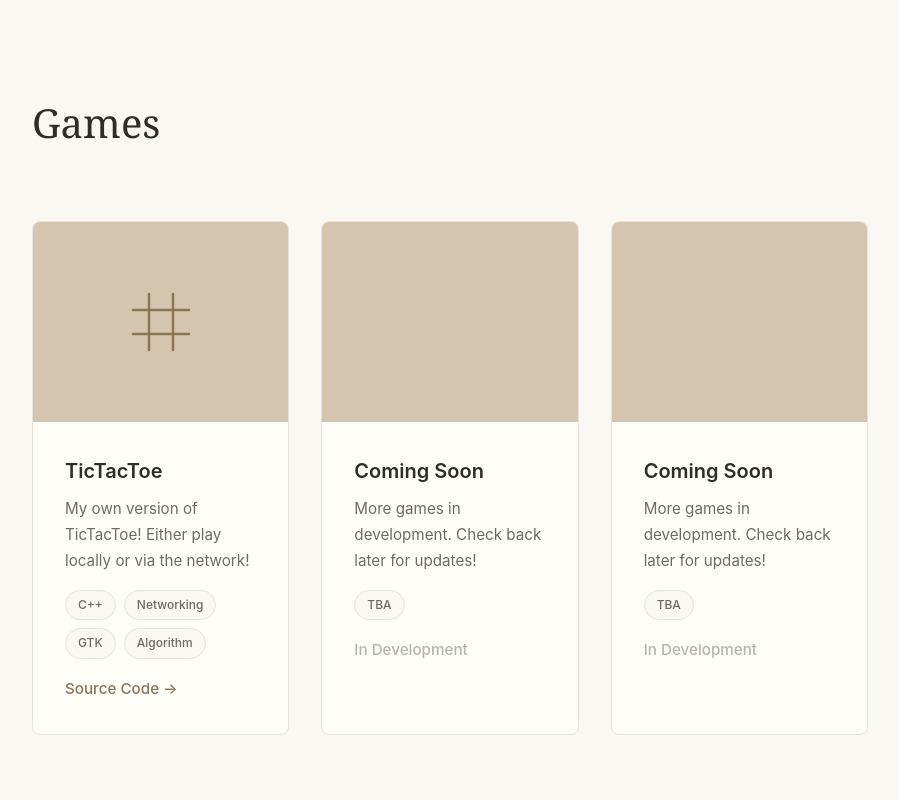
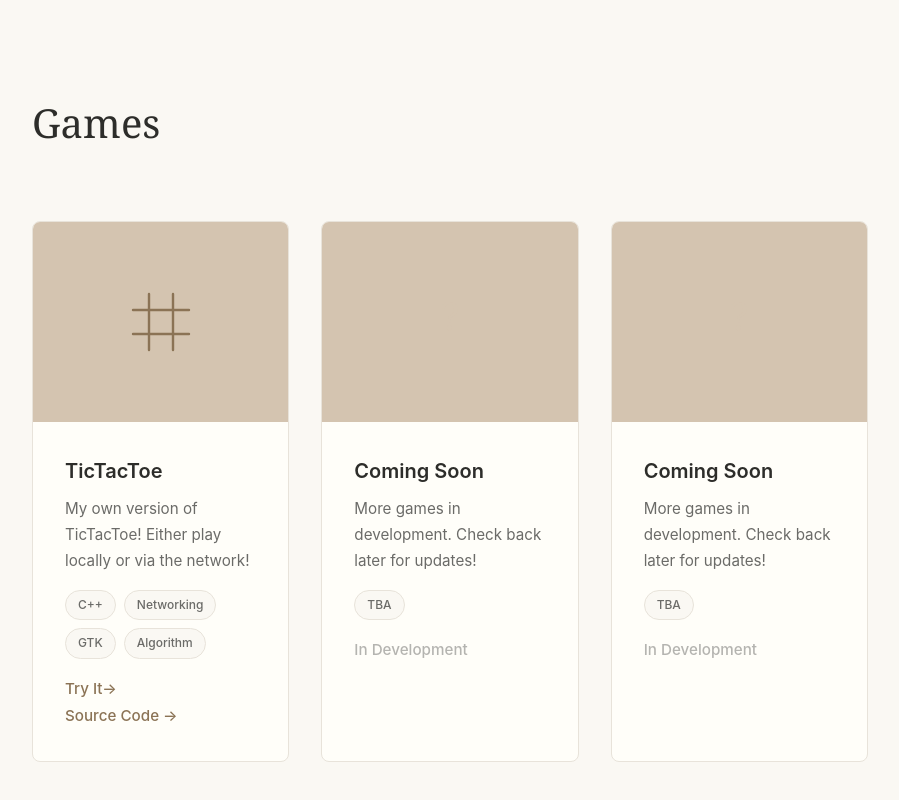
Before and after one commit to Ty700/Portfolio_Website, a plain HTML site: page www/index.html in a window 1280 px wide. Shown: the part 1750-2550 px from the top of the page, without its empty margins (190-1089 px from the left). Drawn offline with Linux system fonts and the light colour scheme.

Commit message:
Add Tictactoe link

```diff
--- a/www/index.html
+++ b/www/index.html
@@ -107,6 +107,8 @@
                             <span class="tag">GTK</span>
                             <span class="tag">Algorithm</span>
                         </div>
+			<a href="https://ty700.tech/tictactoe" target="_blank" class="card-link">Try It→</a></br>
+
                         <a href="https://github.com/Ty700/Tic-Tac-Toe" target="_blank" class="card-link">Source Code →</a>
                     </div>
                 </div>
```
